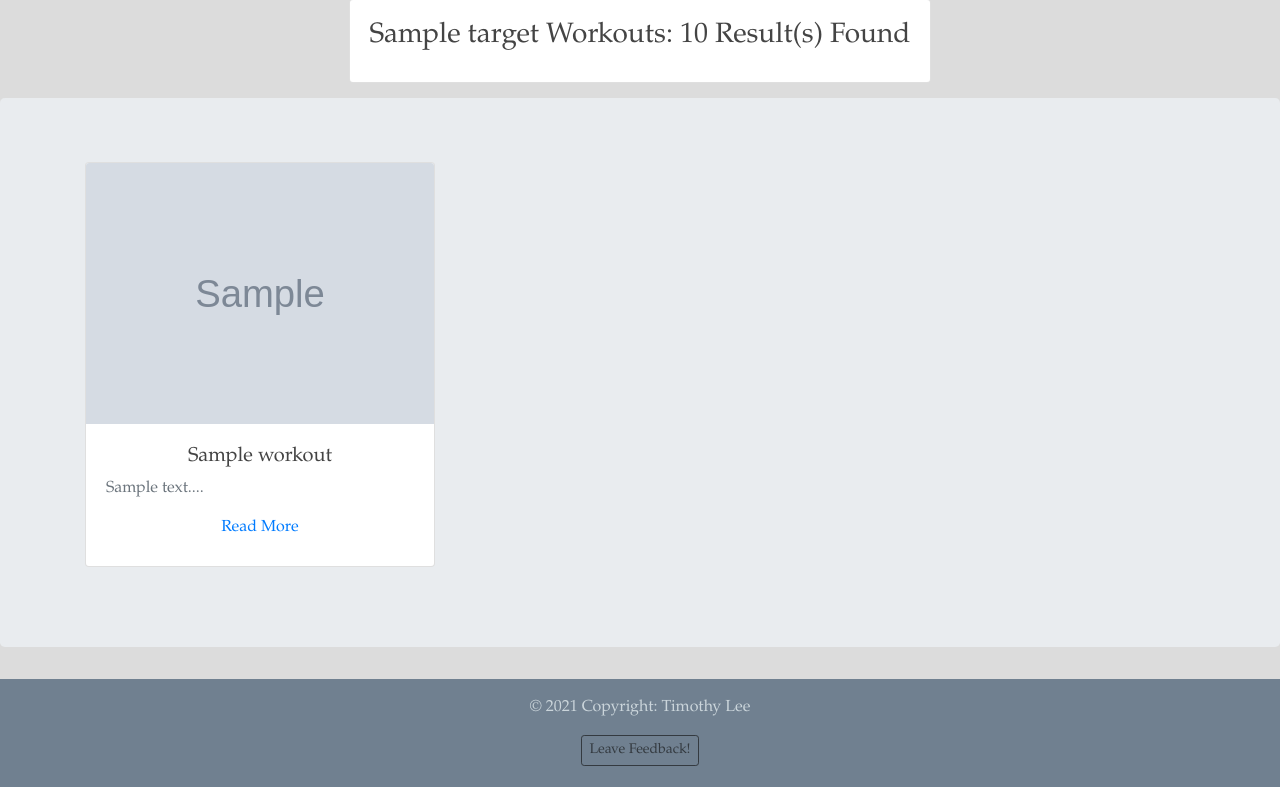
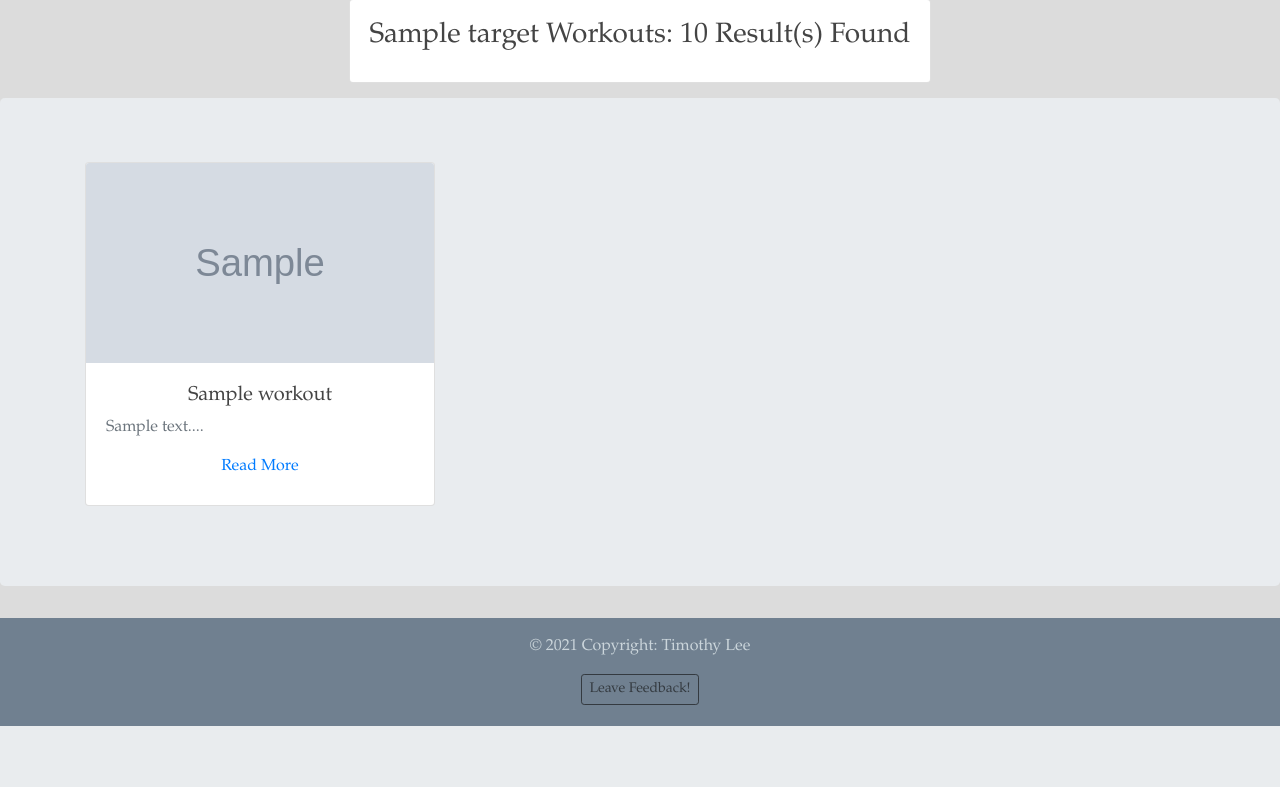
Before and after one commit to timrockx/chasethatpump-django, a Django app: template workouts/templates/workouts/search.html in a window 1280 px wide. Shown: the part 92-879 px from the top of the page. After the commit the page ends 818 px from the top, so only its background shows below. Run offline with Django 3.2, Linux system fonts and the light colour scheme; tables that the repository leaves empty hold one stand-in row (values such as "Sample post"); the template is opened without the code that fills it: values that come from a table or form of the project are taken from there, most other values are stand-ins (such as "Sample title", 1, 10 or a date in 2020); grey boxes marked "Sample" are stand-in pictures; some libraries are stand-ins or nearby versions.

Commit message:
resize all images for workout search query

```diff
--- a/gym_project/settings.py
+++ b/gym_project/settings.py
@@ -26,7 +26,8 @@ SECRET_KEY = os.environ.get('SECRET_KEY')
 # SECURITY WARNING: don't run with debug turned on in production!
 DEBUG = False
 
-ALLOWED_HOSTS = ['localhost', '127.0.0.1', 'mydjangogym.herokuapp.com', 'www.chasethatpump.com', 'chasethatpump.com']
+ALLOWED_HOSTS = ['localhost', '127.0.0.1', 'mydjangogym.herokuapp.com',
+                 'www.chasethatpump.com', 'chasethatpump.com']
 
 
 # Application definition
--- a/workouts/templates/workouts/search.html
+++ b/workouts/templates/workouts/search.html
@@ -34,7 +34,7 @@
                  <!-- Card -->
                  <div class="card hoverable">
                     <!-- Card image -->
-                    <img class="card-img-top" src="{{ workout.image.url }}" alt="">
+                    <img class="card-img-top" src="{{ workout.image.url }}" alt="" style="height: 200px;">
                     <!-- Card content -->
                     <div class="card-body">
                        <!-- Title -->
```
